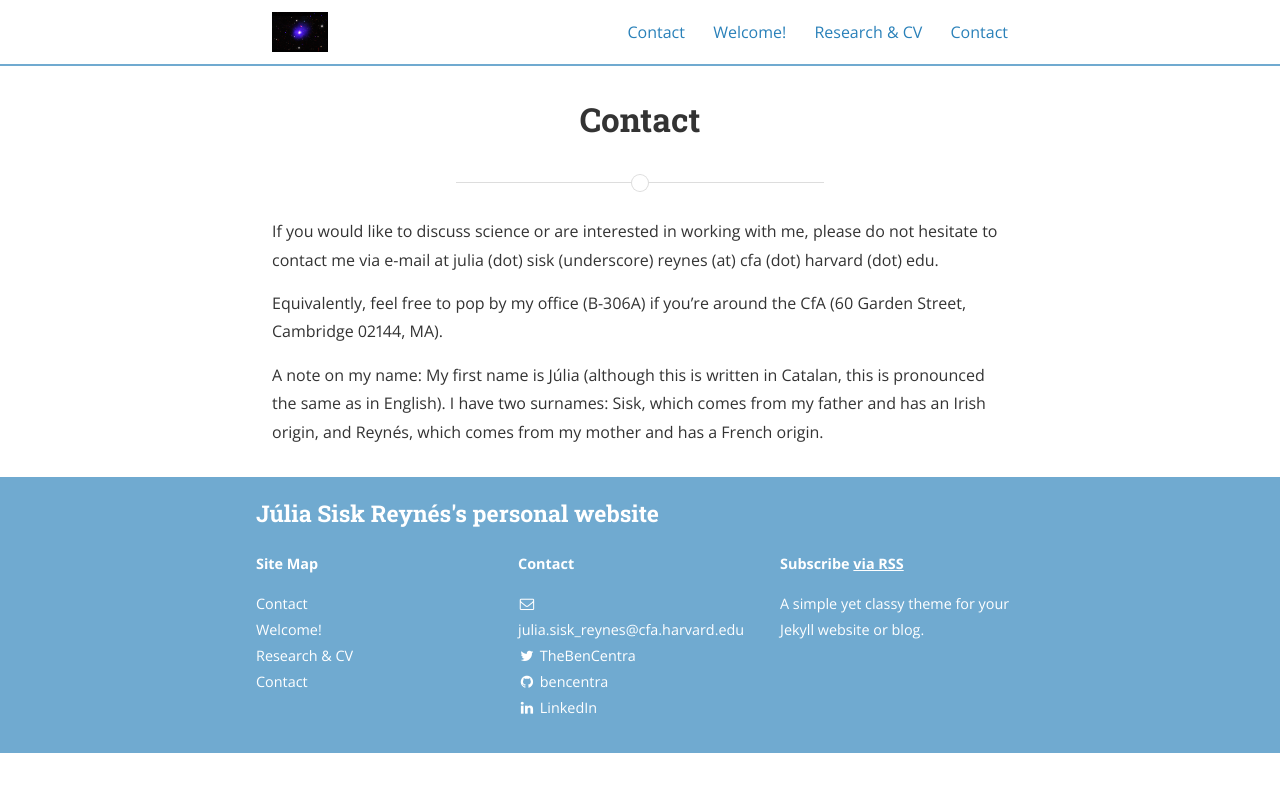
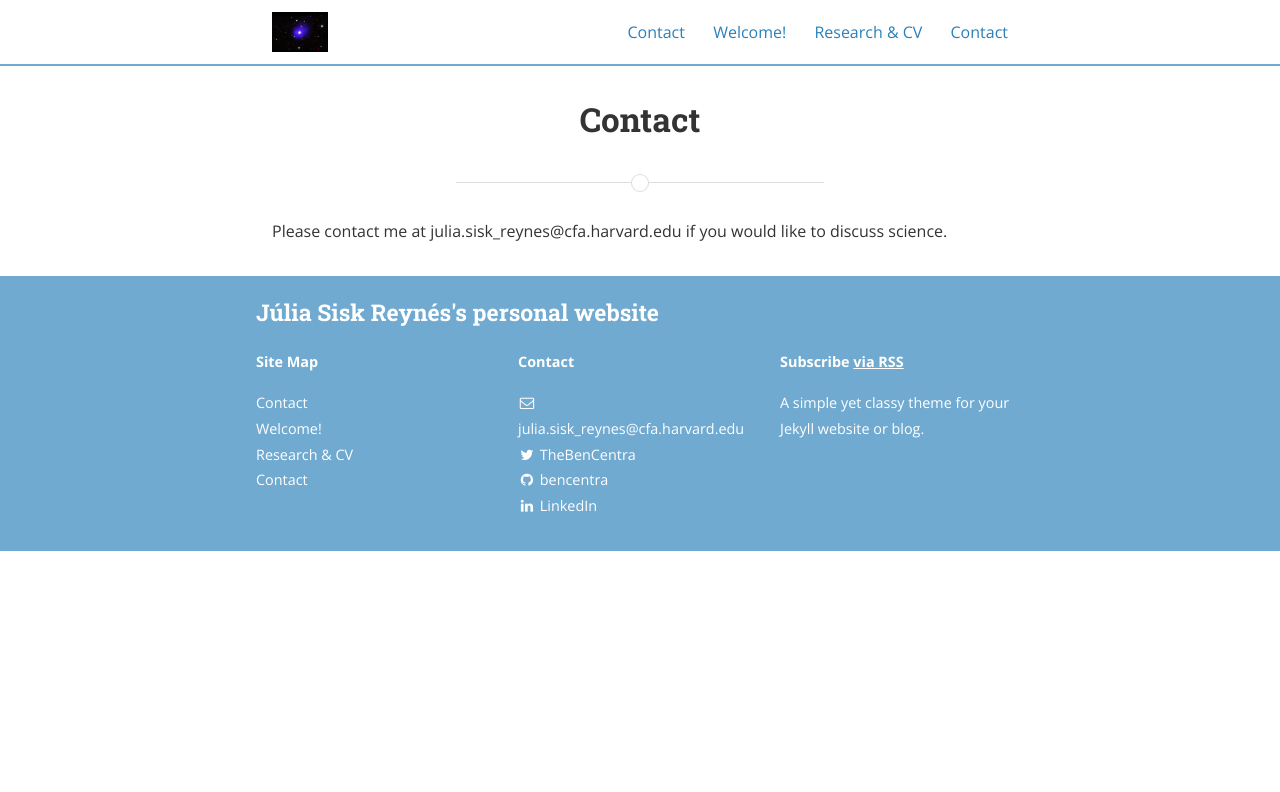
Before and after one commit to jsiskreynes-astro/jsiskreynes-astro.github.io, a Jekyll site: the page built from contact.md, in a window 1280 px wide. Shown: the top 792 px of the page. Built offline with Jekyll 4.4.1, drawn with Linux system fonts in a browser that asks for light colours; nearby versions of some CDN libraries.

Commit message:
updated contact.md

```diff
--- a/contact.md
+++ b/contact.md
@@ -5,8 +5,4 @@ permalink: /typography/
 main_nav: true
 ---
 
-<p>If you would like to discuss science or are interested in working with me, please do not hesitate to contact me via e-mail at julia (dot) sisk (underscore) reynes (at) cfa (dot) harvard (dot) edu.
-
-<p> Equivalently, feel free to pop by my office (B-306A) if you’re around the CfA (60 Garden Street, Cambridge 02144, MA).
-
-<p> A note on my name: My first name is Júlia (although this is written in Catalan, this is pronounced the same as in English). I have two surnames: Sisk, which comes from my father and has an Irish origin, and Reynés, which comes from my mother and has a French origin.
+<p> Please contact me at julia.sisk_reynes@cfa.harvard.edu if you would like to discuss science.
```
